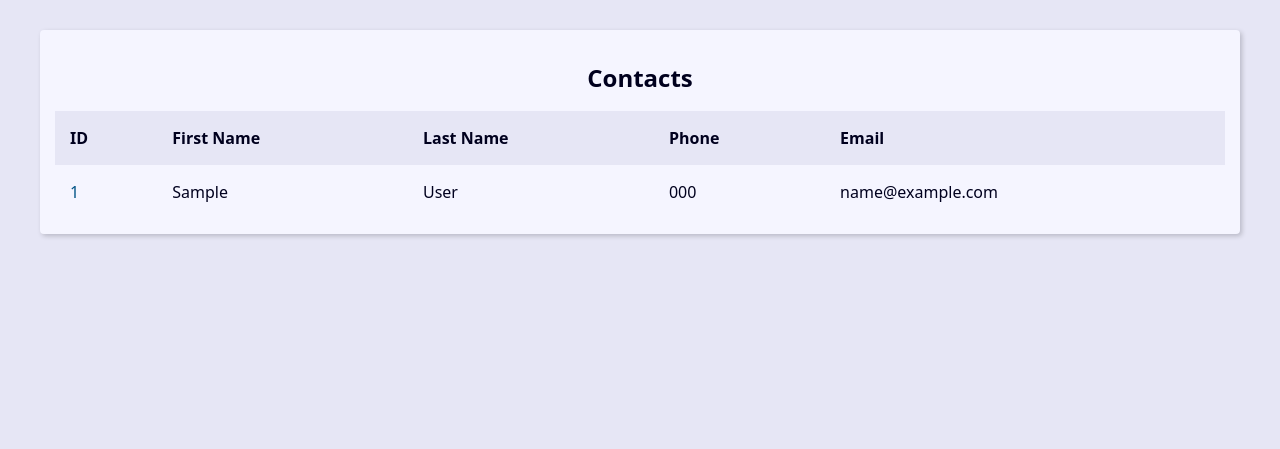
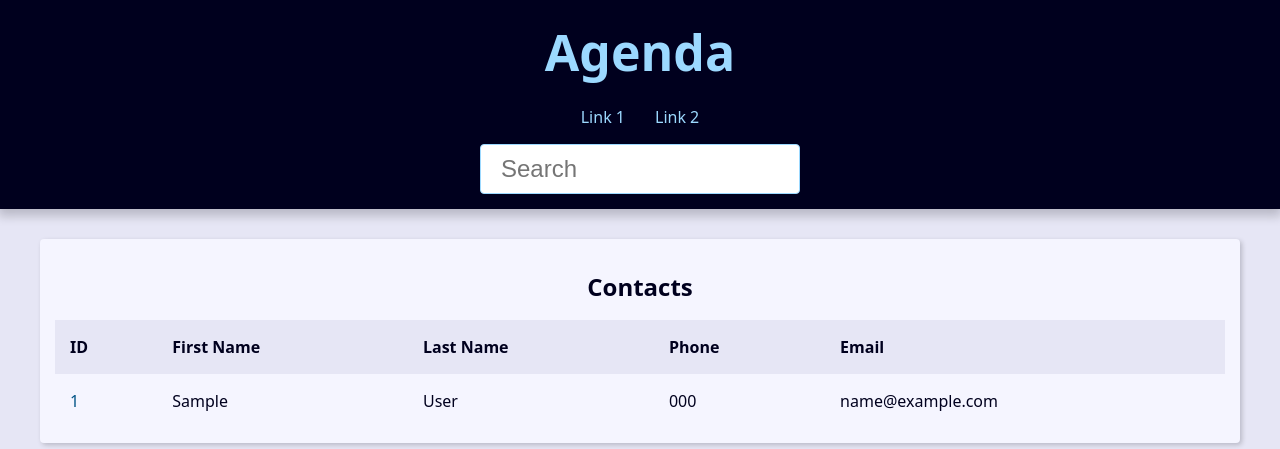
Before and after one commit to YellTech/projeto-agenda-django, a Django app: page / in a window 1280 px wide. Shown: the top 449 px of the page. Run offline with Django 5.2, Linux system fonts and the light colour scheme; tables that the repository leaves empty hold one stand-in row (values such as "Sample post").

Commit message:
Visualização dos contatos unicos

```diff
--- a/base_templates/global/base.html
+++ b/base_templates/global/base.html
@@ -8,8 +8,36 @@
         <link rel="stylesheet" href="{% static 'global/css/style.css' %}">
     </head>
     <body>
+        <header class="header">
+            <h1 class="header-heading">
+                <a href="{% url 'contact:index' %}" class="header-link">
+                    Agenda
+                </a>
+            </h1>
+            <nav class="menu>">
+                <ul class="menu-list">
+                    <li class="menu-item">
+                        <a href="" class="menu-link">
+                            Link 1
+                        </a>
+                    </li>
+                    <li class="menu-item">
+                        <a href="" class="menu-link">
+                            Link 2
+                        </a>
+                    </li>
+                </ul>
+            </nav>
+
+            <div class="search">
+                <form action="" class="get">
+                    <input type="text" class="search-input" placeholder="Search" id="search" name="q">
+                </form>
+            </div>
+        </header>
+
         <main class="content">
-        {% block content %}{% endblock content %}
+            {% block content %}{% endblock content %}
         </main>
     </body>
 </html>
--- a/contact/templates/contact/index.html
+++ b/contact/templates/contact/index.html
@@ -21,7 +21,10 @@
                 {% for contact in contacts %}
                     <tr class="table-row">
                         <td class="table-cel">
-                            <a class="table-link" href="#">
+                            <a
+                                class="table-link"
+                                href="{% url 'contact:contact' contact.id %}"
+                            >
                                 {{ contact.id }}
                             </a>
                         </td>
--- a/contact/urls.py
+++ b/contact/urls.py
@@ -4,5 +4,6 @@ from contact import views
 app_name = 'contact'
 
 urlpatterns = [
+    path('<int:contact_id>/', views.contact, name='contact'),
     path('', views.index, name='index'),
 ]
--- a/contact/views.py
+++ /dev/null
@@ -1,14 +0,0 @@
-from django.shortcuts import render
-from contact.models import Contact
-
-# Create your views here.
-def index(request):
-    contacts = Contact.objects.all().order_by('-id')
-
-    context = {'contacts': contacts,}
-
-    return render(
-        request,
-        'contact/index.html',
-        context
-    )
--- /dev/null
+++ b/contact/views/__init__.py
@@ -0,0 +1 @@
+from .contact_views import *
--- /dev/null
+++ b/contact/views/contact_views.py
@@ -0,0 +1,30 @@
+from django.shortcuts import render, get_object_or_404
+from contact.models import Contact
+
+
+
+def index(request):
+    contacts = Contact.objects.all().order_by('-id')
+
+    context = {
+        'contacts': contacts,
+    }
+
+    return render(
+        request,
+        'contact/index.html',
+        context
+    )
+
+def contact(request, contact_id):
+    single_contact = get_object_or_404(Contact, pk=contact_id)
+
+    context = {
+        'contact': single_contact,
+    }
+
+    return render(
+        request,
+        'contact/contact.html',
+        context
+    )
```
Also changed, not shown: contact/templates/contact/contact.html (added, +16 -0 lines).
